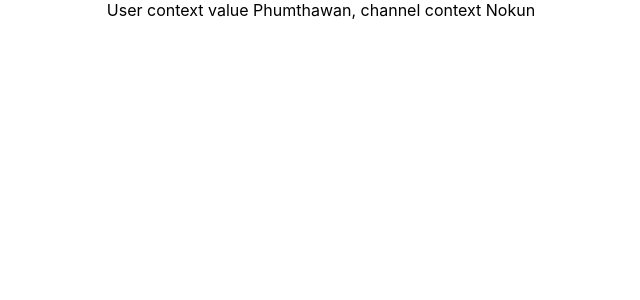
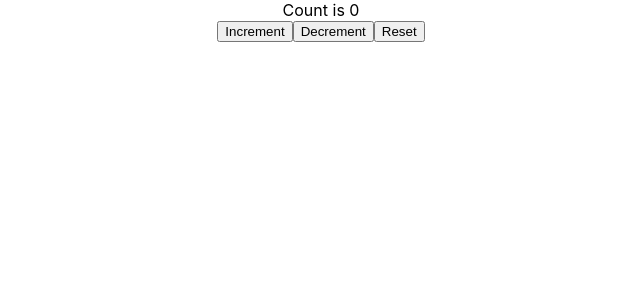
Before and after one commit to Mersock/react-hook-pactice, a React (Create React App) app: page / in a window 1280 px wide. Shown: the top 300 px of the page, without its empty margins (319-959 px from the left). Built offline with nearby package versions, Linux system fonts and the light colour scheme.

Commit message:
use reducer example

```diff
--- a/src/App.js
+++ b/src/App.js
@@ -15,6 +15,7 @@
 import IntervalHookCounter from './components/useEffect/IntervalHookCounter';
 import DataFetching from './components/useEffect/DataFetching';
 import ComponentC from './components/useContext/ComponentC';
+import CounterOne from './components/useReducer/CounterOne';
 
 export const UserContext = React.createContext()
 export const ChannelContext = React.createContext()
@@ -36,11 +37,13 @@
       <IntervalCalssCounter/>
       <IntervalHookCounter/>
       <DataFetching/> */}
-      <UserContext.Provider value={'Phumthawan'}>
+
+      {/* <UserContext.Provider value={'Phumthawan'}>
         <ChannelContext.Provider value={'Nokun'}>
           <ComponentC />
         </ChannelContext.Provider>
-      </UserContext.Provider>
+      </UserContext.Provider> */}
+      <CounterOne/>
     </div>
   );
 }
--- /dev/null
+++ b/src/components/useReducer/CounterOne.js
@@ -0,0 +1,29 @@
+import React, { useReducer } from 'react'
+
+const initialState = 0;
+const reducer = (state, action) => {
+    switch (action) {
+        case 'increment':
+            return state + 1
+        case 'decrement':
+            return state - 1
+        case 'reset':
+            return initialState
+        default:
+            return state
+    }
+}
+
+function CounterOne() {
+    const [count, dispatch] = useReducer(reducer, initialState)
+    return (
+        <div>
+            <div>Count is {count}</div>
+            <button onClick={() => dispatch('increment')}>Increment</button>
+            <button onClick={() => dispatch('decrement')}>Decrement</button>
+            <button onClick={() => dispatch('reset')}>Reset</button>
+        </div>
+    )
+}
+
+export default CounterOne
```
